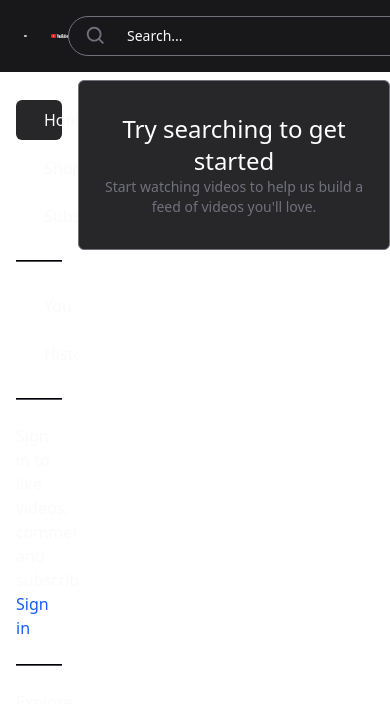
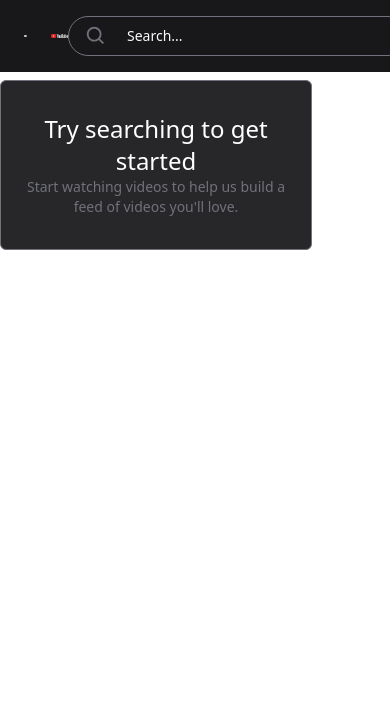
Before and after one commit to ZizouAR/fast-test, a React (Vite) app: page / in a window 390 px wide. Shown: the top 704 px of the page. Built offline with nearby package versions, Linux system fonts and the light colour scheme.

Commit message:
hide sidebar on mobile

```diff
--- a/src/layout/sidebar/index.tsx
+++ b/src/layout/sidebar/index.tsx
@@ -140,7 +140,7 @@ const SIDEBAR_CONTENT: Array<SidebarContentType> = [
 
 export default function Sidebar() {
   return (
-    <div className="basis-1/5 flex flex-col gap-10 mt-20 pt-5 px-4 h-[calc(100vh-5rem)] overflow-y-auto onhover sticky top-20">
+    <div className="basis-1/5 flex flex-col gap-10 mt-20 pt-5 px-4 h-[calc(100vh-5rem)] overflow-y-auto onhover sticky top-20 hidden md:block lg:block">
       <div className="w-full">
         {SIDEBAR_CONTENT.map(({ links, TextContent, id }) => (
           <div key={id}>
```
